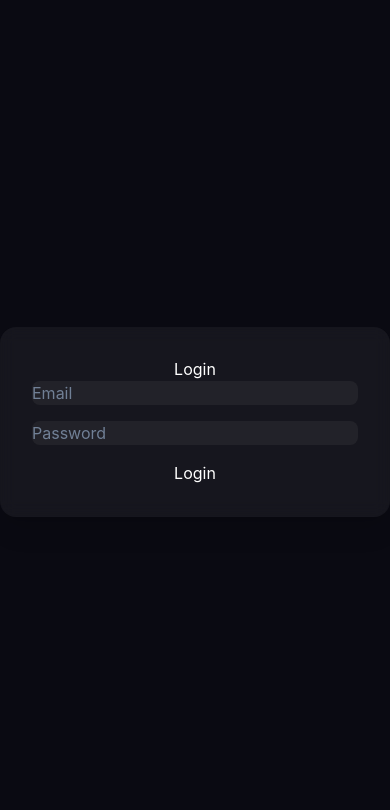
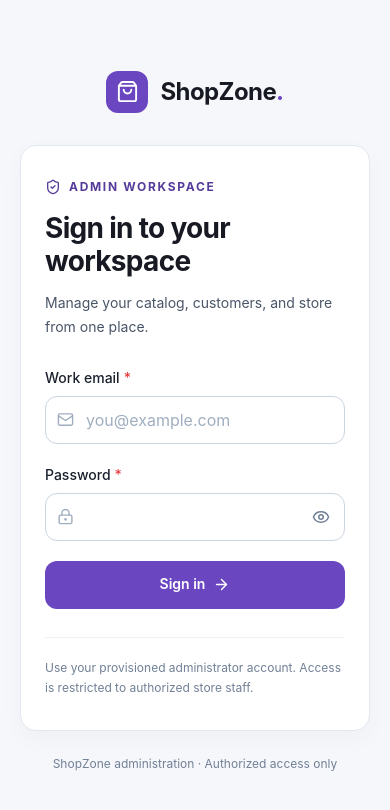
Before and after one commit to Mark-Alexis-Posadas/ecommerce-admin-panel, a React (Vite) app: page /login in a window 390 px wide. Shown: the top 810 px of the page. Built offline with nearby package versions, Linux system fonts and the light colour scheme.

Commit message:
feat: redesign customer and admin authentication pages
- Add responsive ShopZone authentication layouts
- Share customer form and input components
- Improve validation, password visibility, and accessibility
- Preserve existing authentication and admin authorization

```diff
--- a/src/layouts/AuthLayout.tsx
+++ b/src/layouts/AuthLayout.tsx
@@ -1,11 +1,12 @@
-const AuthLayout = ({ children }: { children: React.ReactNode }) => {
-  return (
-    <div className="min-h-screen flex items-center justify-center bg-[#0a0a12]">
-      <div className="w-full max-w-md p-8 bg-white/5 border border-white/10 rounded-2xl backdrop-blur shadow-xl">
-        {children}
-      </div>
-    </div>
-  );
-};
-
-export default AuthLayout;
+import {Box,Flex,Text,Container} from '@chakra-ui/react';
+import {ShoppingBag} from 'lucide-react';
+import type {ReactNode} from 'react';
+export default function AuthLayout({children}:{children:ReactNode}) {
+  return <Flex minH="100dvh" bg="#f6f7fb" color="gray.900" align="center" justify="center" px={{base:5,sm:8}} py={{base:10,md:16}}>
+    <Container maxW="460px" p={0}>
+      <Flex justify="center" align="center" gap={3} mb={8}><Flex w="42px" h="42px" bg="purple.600" color="white" align="center" justify="center" borderRadius="xl"><ShoppingBag size={23} aria-hidden="true"/></Flex><Text fontSize="2xl" fontWeight="700" letterSpacing="tight">ShopZone<Box as="span" color="purple.600">.</Box></Text></Flex>
+      <Box as="main" bg="white" border="1px solid" borderColor="gray.200" borderRadius="2xl" px={{base:6,sm:10}} py={{base:8,sm:10}} boxShadow="0 8px 24px rgba(15,23,42,0.03)">{children}</Box>
+      <Text mt={6} textAlign="center" fontSize="xs" color="gray.500">ShopZone administration &middot; Authorized access only</Text>
+    </Container>
+  </Flex>;
+}
--- a/src/pages/Login.tsx
+++ b/src/pages/Login.tsx
@@ -1,64 +1,45 @@
-import { adminLoginError } from "../services/authErrors";
-import { useState } from "react";
-import { Navigate } from "react-router-dom";
-import { useAuth } from "../hooks/useAuth";
-export default function Login() {
-  const { user, login, loading } = useAuth();
-
-  const [email, setEmail] = useState("");
-  const [password, setPassword] = useState("");
-  const [error, setError] = useState("");
-  const [busy, setBusy] = useState(false);
-  if (loading) return <p>Loading session...</p>;
-  if (user?.role === "admin") return <Navigate to="/" replace />;
-  return (
-    <div className="text-white">
-      <h2 className="text-2xl font-bold mb-6 text-center">Login</h2>
-      <form
-        className="flex flex-col gap-4"
-        onSubmit={async (e) => {
-          e.preventDefault();
-          setBusy(true);
-          setError("");
-          try {
-            await login(email, password);
-
-          } catch (error) {
-            setError(adminLoginError(error));
-          } finally {
-            setBusy(false);
-          }
-        }}
-      >
-        <input
-          autoComplete="username"
-          aria-label="Email"
-          type="email"
-          required
-          placeholder="Email"
-          className="p-3 rounded-lg bg-white/5 border border-white/10"
-          value={email}
-          onChange={(e) => setEmail(e.target.value)}
-        />
-        <input
-          autoComplete="current-password"
-          aria-label="Password"
-          type="password"
-          required
-          placeholder="Password"
-          className="p-3 rounded-lg bg-white/5 border border-white/10"
-          value={password}
-          onChange={(e) => setPassword(e.target.value)}
-        />
-        {error && <p role="alert">{error}</p>}
-        <button
-          type="submit"
-          disabled={busy}
-          className="mt-2 py-3 rounded-lg bg-gradient-to-r from-purple-600 to-purple-800"
-        >
-          {busy ? "Logging in..." : "Login"}
-        </button>
-      </form>
-    </div>
-  );
+import {useRef,useState} from 'react';
+import type {FormEvent} from 'react';
+import {Navigate} from 'react-router-dom';
+import {Box,Heading,Text,Stack,FormControl,FormLabel,FormErrorMessage,Input,InputGroup,InputLeftElement,InputRightElement,IconButton,Button,Alert,AlertIcon,Flex} from '@chakra-ui/react';
+import {Eye,EyeOff,Mail,LockKeyhole,ShieldCheck,ArrowRight} from 'lucide-react';
+import {useAuth} from '../hooks/useAuth';
+import {adminLoginError} from '../services/authErrors';
+export default function Login(){
+  const {user,login,loading}=useAuth();
+  const [email,setEmail]=useState('');const [password,setPassword]=useState('');const [visible,setVisible]=useState(false);
+  const [errors,setErrors]=useState<{email?:string;password?:string}>({});const [error,setError]=useState('');const [busy,setBusy]=useState(false);
+  const pending=useRef(false);const emailInput=useRef<HTMLInputElement>(null);const passwordInput=useRef<HTMLInputElement>(null);
+  const emailError=()=>!email.trim()?'Enter your work email.':!/^[^\s@]+@[^\s@]+\.[^\s@]+$/.test(email.trim())?'Enter a valid email address.':'';
+  if(loading)return <Text role="status" py={8} color="gray.600">Checking your session...</Text>;
+  if(user?.role==='admin')return <Navigate to="/" replace/>;
+  return <Box>
+    <Flex align="center" gap={2} color="purple.700" mb={4}><ShieldCheck size={16} aria-hidden="true"/><Text fontSize="xs" fontWeight="700" letterSpacing="0.14em" textTransform="uppercase">Admin workspace</Text></Flex>
+    <Heading as="h1" fontSize={{base:'28px',sm:'30px'}} lineHeight="1.2" letterSpacing="tight" color="gray.900">Sign in to your workspace</Heading>
+    <Text mt={3} mb={7} fontSize="sm" lineHeight="1.7" color="gray.600">Manage your catalog, customers, and store from one place.</Text>
+    <Box as="form" noValidate aria-busy={busy} onSubmit={async (event:FormEvent<HTMLFormElement>)=>{
+      event.preventDefault();if(pending.current)return;
+      const next={email:emailError(),password:password?'':'Enter your password.'};setErrors(next);setError('');
+      if(next.email){emailInput.current?.focus();return;}if(next.password){passwordInput.current?.focus();return;}
+      pending.current=true;setBusy(true);
+      try{await login(email.trim(),password);}catch(failure){setError(adminLoginError(failure));}finally{pending.current=false;setBusy(false);}
+    }}>
+      <Stack spacing={5}>
+        {error&&<Alert status="error" role="alert" borderRadius="lg" fontSize="sm" alignItems="flex-start"><AlertIcon mt={0.5}/>{error}</Alert>}
+        <FormControl isRequired isInvalid={!!errors.email} isDisabled={busy}>
+          <FormLabel htmlFor="admin-email" fontSize="sm" color="gray.800" mb={2}>Work email</FormLabel>
+          <InputGroup><InputLeftElement h="48px" pointerEvents="none" color="gray.400"><Mail size={17} aria-hidden="true"/></InputLeftElement><Input ref={emailInput} id="admin-email" name="email" type="email" autoComplete="username" inputMode="email" autoCapitalize="none" spellCheck={false} placeholder="you@example.com" value={email} onChange={event=>{setEmail(event.target.value);setErrors(v=>({...v,email:''}));setError('');}} onBlur={()=>setErrors(v=>({...v,email:emailError()}))} h="48px" borderRadius="xl" borderColor="gray.300" bg="white" color="gray.900" fontSize="md" focusBorderColor="purple.600" _placeholder={{color:'gray.400'}} aria-describedby={errors.email?'admin-email-error':undefined}/></InputGroup>
+          <FormErrorMessage id="admin-email-error">{errors.email}</FormErrorMessage>
+        </FormControl>
+        <FormControl isRequired isInvalid={!!errors.password} isDisabled={busy}>
+          <FormLabel htmlFor="admin-password" fontSize="sm" color="gray.800" mb={2}>Password</FormLabel>
+          <InputGroup><InputLeftElement h="48px" pointerEvents="none" color="gray.400"><LockKeyhole size={17} aria-hidden="true"/></InputLeftElement><Input ref={passwordInput} id="admin-password" name="password" type={visible?'text':'password'} autoComplete="current-password" value={password} onChange={event=>{setPassword(event.target.value);setErrors(v=>({...v,password:''}));setError('');}} onBlur={()=>setErrors(v=>({...v,password:password?'':'Enter your password.'}))} h="48px" pr="52px" borderRadius="xl" borderColor="gray.300" bg="white" color="gray.900" fontSize="md" focusBorderColor="purple.600" aria-describedby={errors.password?'admin-password-error':undefined}/><InputRightElement h="48px" w="48px"><IconButton type="button" isDisabled={busy} aria-label={visible?'Hide password':'Show password'} aria-pressed={visible} aria-controls="admin-password" icon={visible?<EyeOff size={18}/>:<Eye size={18}/>} onClick={()=>setVisible(v=>!v)} variant="ghost" size="sm" color="gray.500" _focusVisible={{boxShadow:'0 0 0 3px #c4b5fd'}}/></InputRightElement></InputGroup>
+          <FormErrorMessage id="admin-password-error">{errors.password}</FormErrorMessage>
+        </FormControl>
+        <Button type="submit" colorScheme="purple" bg="purple.600" color="white" h="48px" borderRadius="xl" fontSize="sm" isLoading={busy} loadingText="Signing in..." rightIcon={<ArrowRight size={17} aria-hidden="true"/>} _hover={{bg:'purple.700'}} _focusVisible={{boxShadow:'0 0 0 3px #c4b5fd'}}>Sign in</Button>
+      </Stack>
+      <Text role="status" sx={{position:'absolute',width:'1px',height:'1px',overflow:'hidden',clipPath:'inset(50%)'}}>{busy?'Your sign-in request is being processed.':''}</Text>
+    </Box>
+    <Text mt={7} pt={5} borderTop="1px solid" borderColor="gray.100" fontSize="xs" lineHeight="1.7" color="gray.500">Use your provisioned administrator account. Access is restricted to authorized store staff.</Text>
+  </Box>;
 }
```
